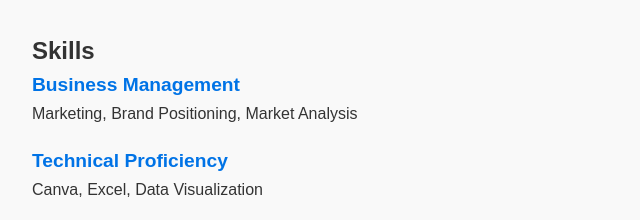
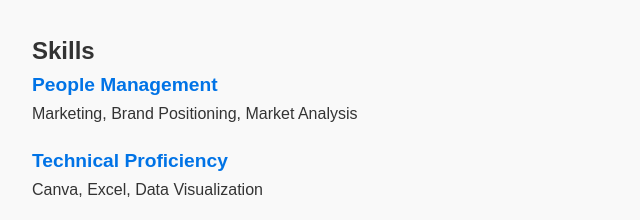
Before and after one commit to brandonhjh/brandon_website, a plain HTML site: page index.html in a window 1280 px wide. Shown: the part 566-786 px from the top of the page, 228-868 px from the left. Drawn offline with Linux system fonts and the light colour scheme.

Commit message:
Add files via upload

```diff
--- a/index.html
+++ b/index.html
@@ -43,7 +43,7 @@
     <div class="container">
       <h2>Skills</h2>
       <div class="skill-category">
-        <h3>Business Management</h3>
+        <h3>People Management</h3>
         <p>Marketing, Brand Positioning, Market Analysis</p>
       </div>
       <div class="skill-category">
```
